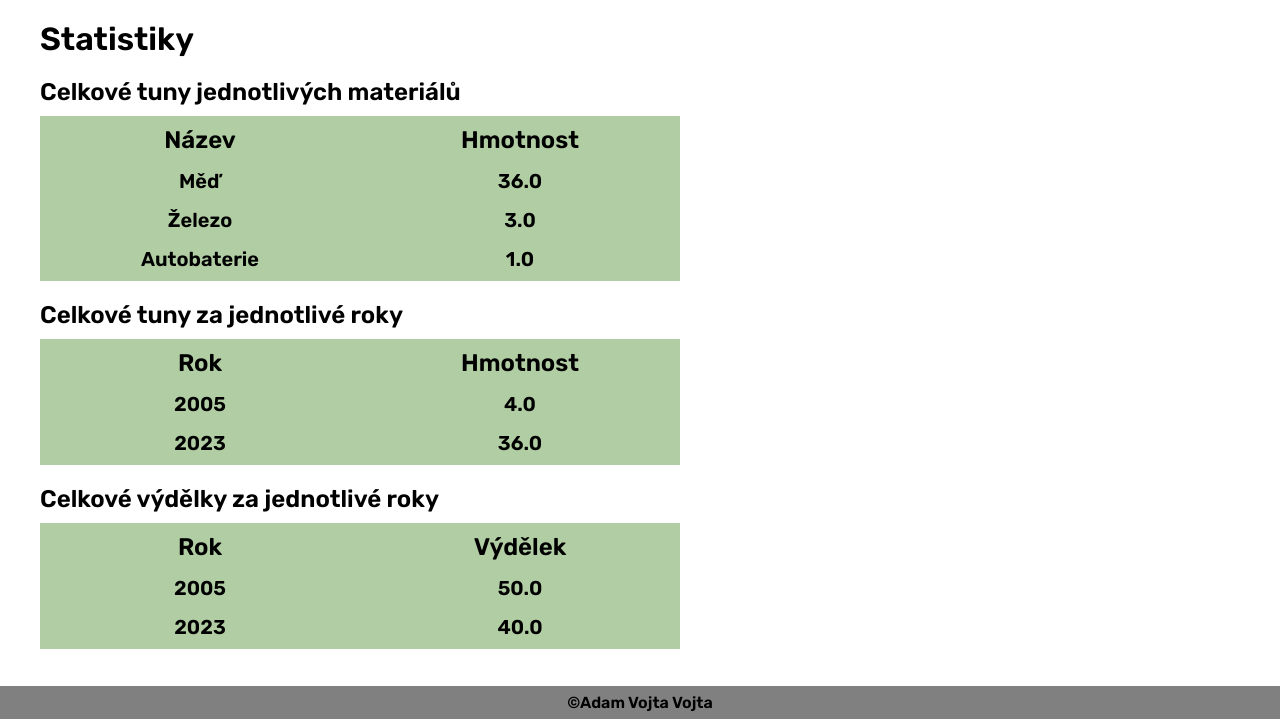
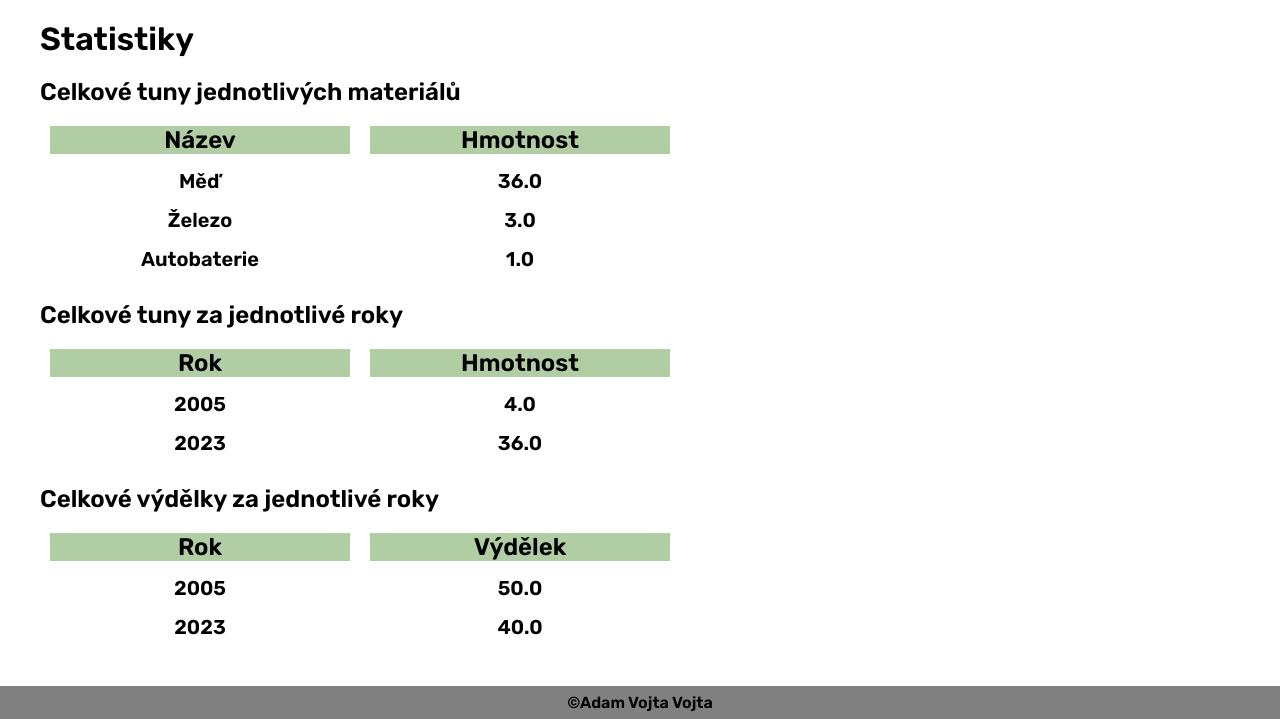
Before and after one commit to v-kollar/junkyard-website, a Flask app: page /statistiky in a window 1280 px wide. Shown: the part 81-800 px from the top of the page. Run offline with Flask 2, Linux system fonts and the light colour scheme; data comes from the database, SQL or seed files in the repository.

Commit message:
Table styling changes in stats page

```diff
--- a/src/templates/stats.jinja2
+++ b/src/templates/stats.jinja2
@@ -8,13 +8,13 @@ Statistiky
 
 <h2 class="stats">Celkové tuny jednotlivých materiálů</h2>
 <div class="row">
-<div class="col" style="background-color:#B1CDA3;">
+<div class="col">
   <h2>Název</h2>
     {% for i in material_total %}
 	<p>{{i[0]}}</p>
 	{%endfor%}
 </div>
-<div class="col" style="background-color:#B1CDA3;">
+<div class="col">
   <h2>Hmotnost</h2>
     {% for i in material_total %}
 	<p>{{i[1]}}</p>
@@ -24,13 +24,13 @@ Statistiky
 
 <h2 class="stats">Celkové tuny za jednotlivé roky</h2>
 <div class="row">
-<div class="col" style="background-color:#B1CDA3;">
+<div class="col">
   <h2>Rok</h2>
     {% for i in yearly_material_total %}
 	<p>{{i[0]}}</p>
 	{%endfor%}
 </div>
-<div class="col" style="background-color:#B1CDA3;">
+<div class="col">
   <h2>Hmotnost</h2>
     {% for i in yearly_material_total %}
 	<p>{{i[1]}}</p>
@@ -40,13 +40,13 @@ Statistiky
 
 <h2 class="stats">Celkové výdělky za jednotlivé roky</h2>
 <div class="row">
-<div class="col" style="background-color:#B1CDA3;">
+<div class="col">
   <h2>Rok</h2>
     {% for i in income_total %}
 	<p>{{i[0]}}</p>
 	{%endfor%}
 </div>
-<div class="col" style="background-color:#B1CDA3;">
+<div class="col">
   <h2>Výdělek</h2>
     {% for i in income_total %}
 	<p>{{i[1]}}</p>
```
